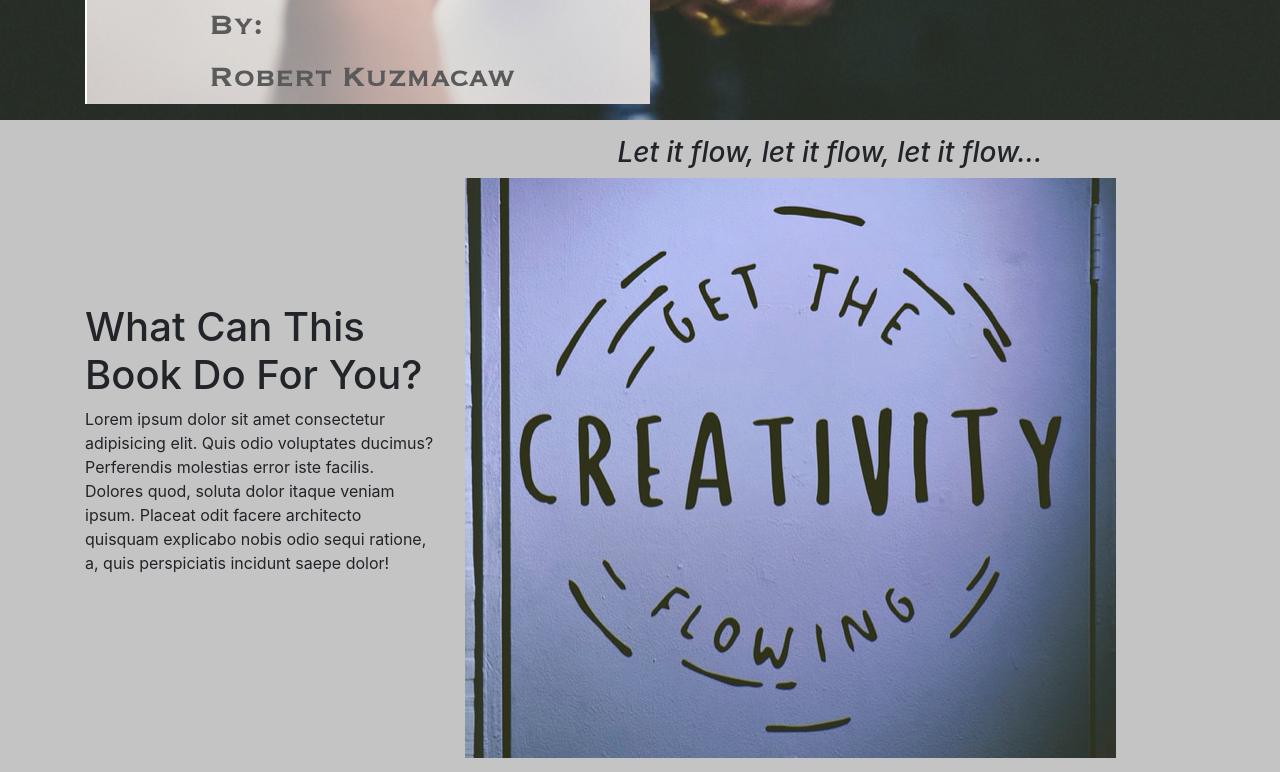
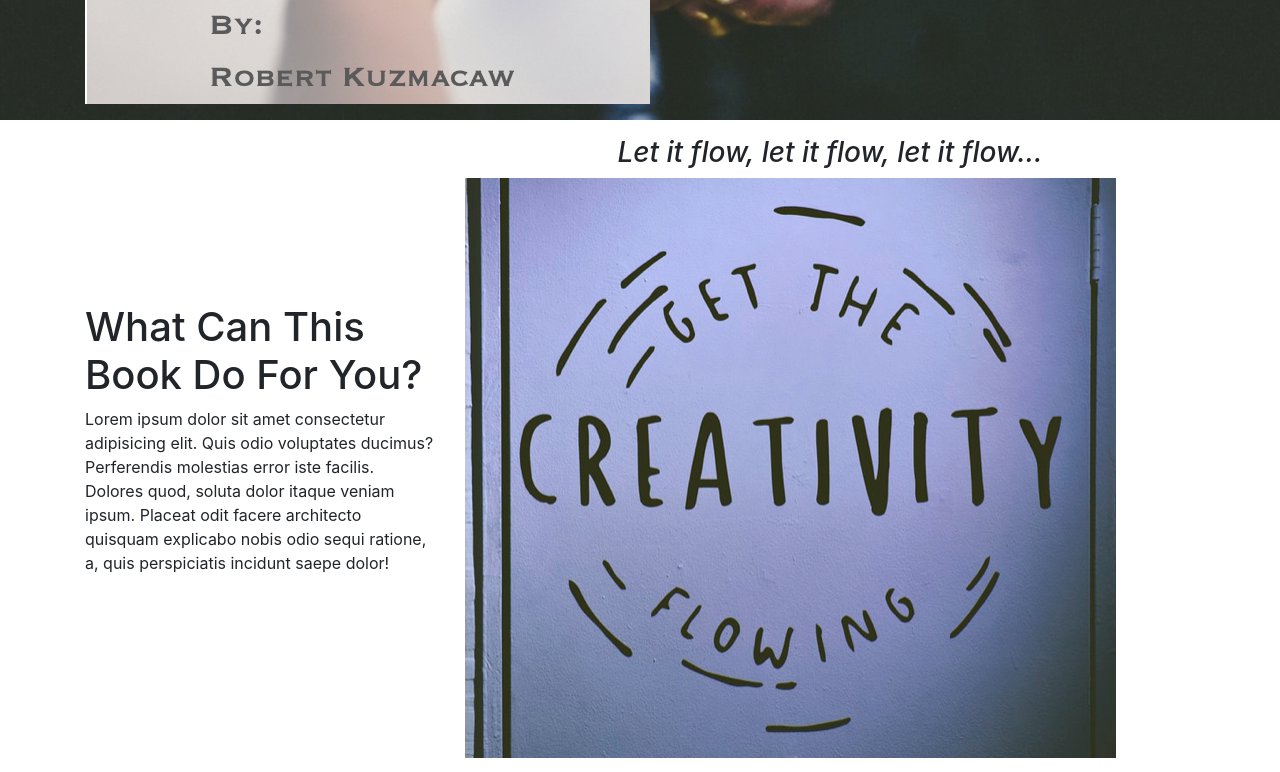
Before and after one commit to kowabunga/Next-Best-Thing, a plain HTML site: page index.html in a window 1280 px wide. Shown: the part 820-1592 px from the top of the page. Drawn offline with nearby package versions, Linux system fonts and the light colour scheme.

Commit message:
fixed color error

```diff
--- a/css/style.css
+++ b/css/style.css
@@ -39,7 +39,9 @@
   text-shadow: 1px 1px 2px black;
 }
 
-#aboutBook,
+#aboutBook {
+  background-color: #fff;
+}
 #aboutAuthor {
   background-color: rgba(182, 180, 180, 0.79);
 }
--- a/index.html
+++ b/index.html
@@ -30,7 +30,7 @@
         <div class="collapse navbar-collapse" id="navbarCollapse">
           <ul class="navbar-nav ml-auto">
             <li class="nav-item">
-              <a href="#home" class="nav-link">Home</a>
+              <a href="#splash" class="nav-link">Home</a>
             </li>
             <li class="nav-item">
               <a href="#aboutBook" class="nav-link">About The Book</a>
```
